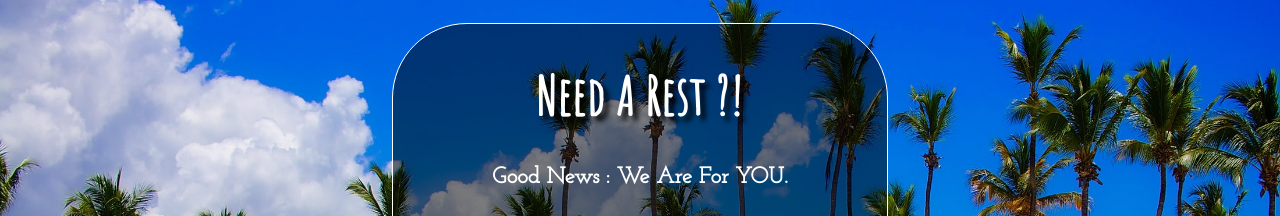
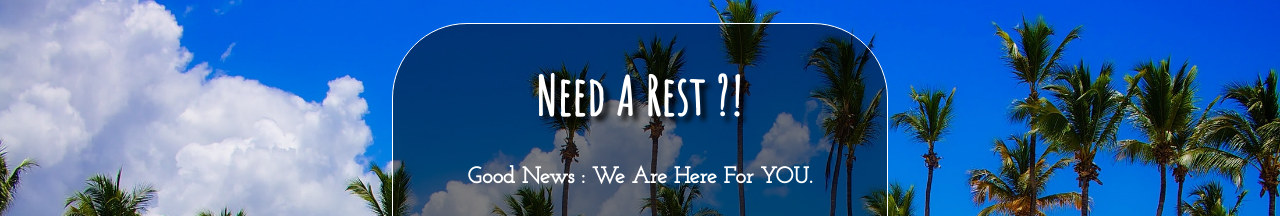
Before and after one commit to Ahmed-Elbessfy/Travel_Agency_Landing_Page, a plain HTML site: page index.html in a window 1280 px wide. Shown: the top 216 px of the page. Drawn offline with Linux system fonts and the light colour scheme; a web font is replaced by a local one.

Commit message:
editing first P element

```diff
--- a/index.html
+++ b/index.html
@@ -20,7 +20,7 @@
     <main>
 
         <h1>need a rest ?!</h1>
-        <p>good news : we are for YOU. </p>
+        <p>good news : we are here for YOU. </p>
         <p>why ? here is what we can afford for you</p>
         <ul>
             <li>Lorem ipsum dolor sit amet.</li>
```
